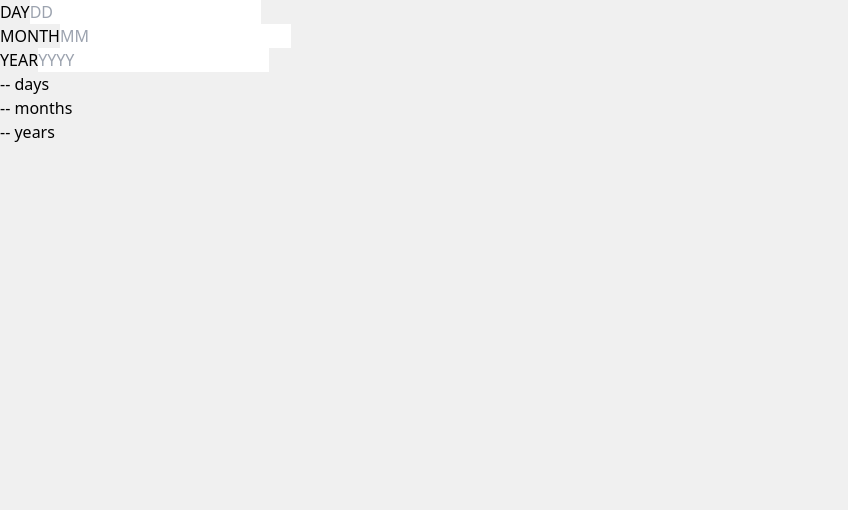
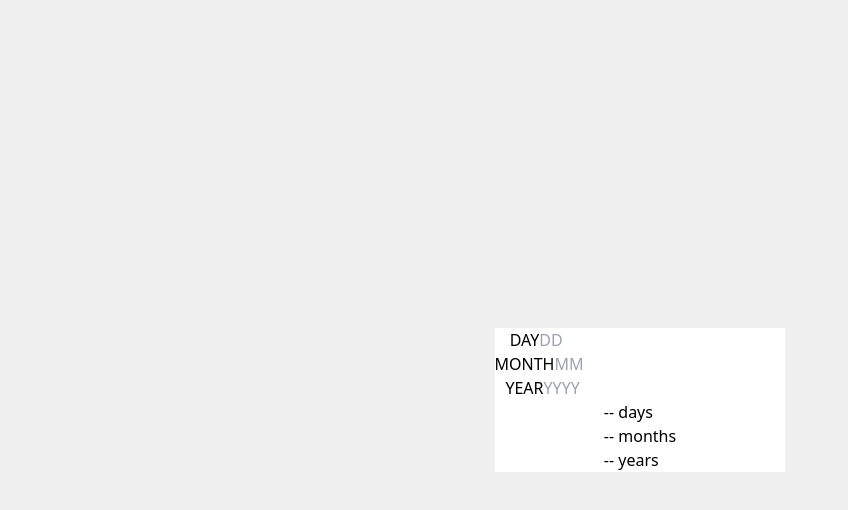
Before and after one commit to EkaAbashidze/age-calculator-vue, a Vue app: page / in a window 1280 px wide. Shown: the top 510 px of the page, without its empty margins (0-848 px from the left). Built offline with nearby package versions, Linux system fonts and the light colour scheme.

Commit message:
style: make the whole content in the center

```diff
--- a/src/App.vue
+++ b/src/App.vue
@@ -1,6 +1,7 @@
 <template>
-  <div class="bg-[#F0F0F0] h-screen">
-    <div>
+  <div class="bg-[#F0F0F0] flex justify-center items-center h-screen flex-col">
+    <div class="flex flex-col justify-center items-center bg-white">
+      <div class="flex flex-col justify-center items-center">
         <div>
           <label for="day">DAY</label>
           <input type="number" name="day" placeholder="DD" v-model="day" />
@@ -29,6 +30,7 @@
         <h1>{{ age.years }} years</h1>
       </div>
     </div>
+  </div>
 </template>
 
 <script>
@@ -42,18 +44,6 @@ export default {
     };
   },
   computed: {
-    dayError() {
-      return this.day !== "" && (this.day <= 0 || this.day > 31);
-    },
-    monthError() {
-      return this.month !== "" && (this.month <= 0 || this.month > 12);
-    },
-    yearError() {
-      return (
-        this.year !== "" &&
-        (this.year <= 0 || this.year > this.today.getFullYear())
-      );
-    },
     age() {
       const birthDate = new Date(this.year, this.month - 1, this.day);
 
@@ -72,6 +62,18 @@ export default {
         return { days: "--", months: "--", years: "--" };
       }
     },
+    dayError() {
+      return this.day !== "" && (this.day <= 0 || this.day > 31);
+    },
+    monthError() {
+      return this.month !== "" && (this.month <= 0 || this.month > 12);
+    },
+    yearError() {
+      return (
+        this.year !== "" &&
+        (this.year <= 0 || this.year > this.today.getFullYear())
+      );
+    },
   },
 };
 </script>
```
Lines whose indentation alone changed are shown as unchanged.
